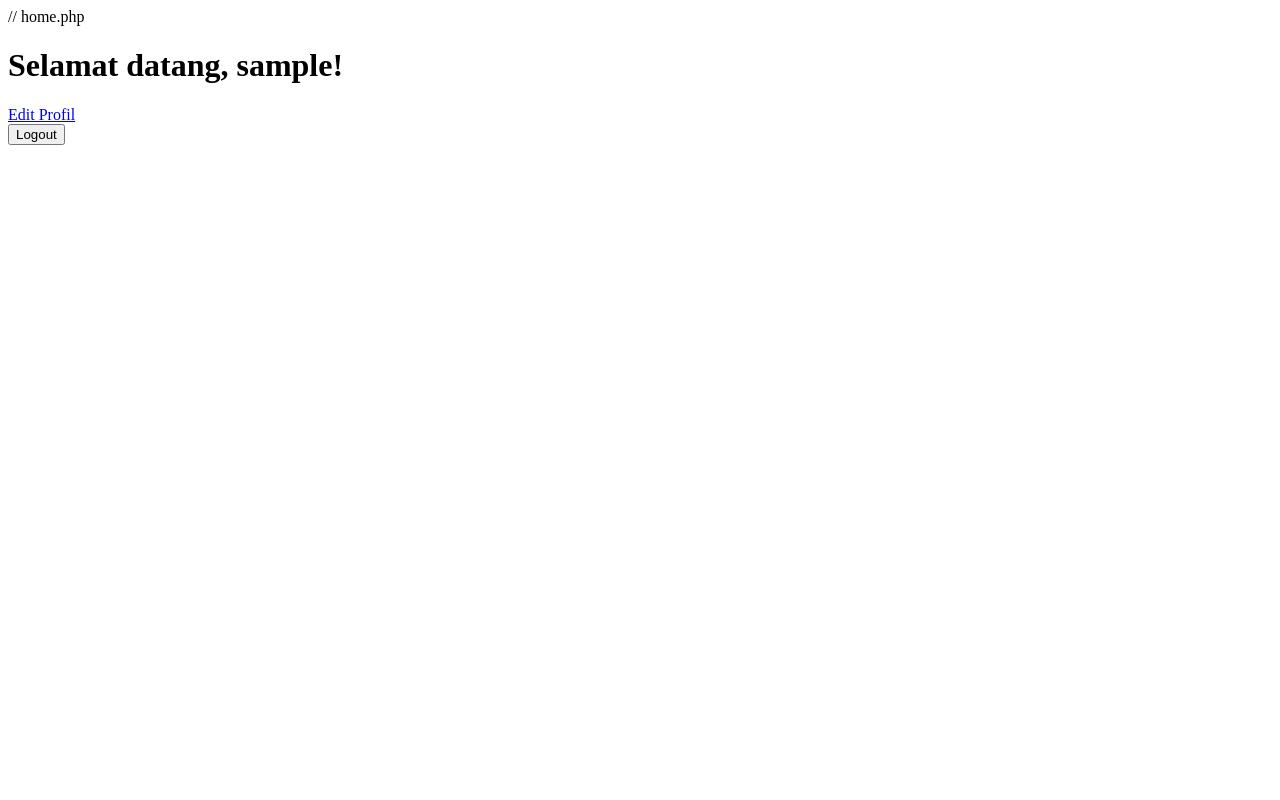
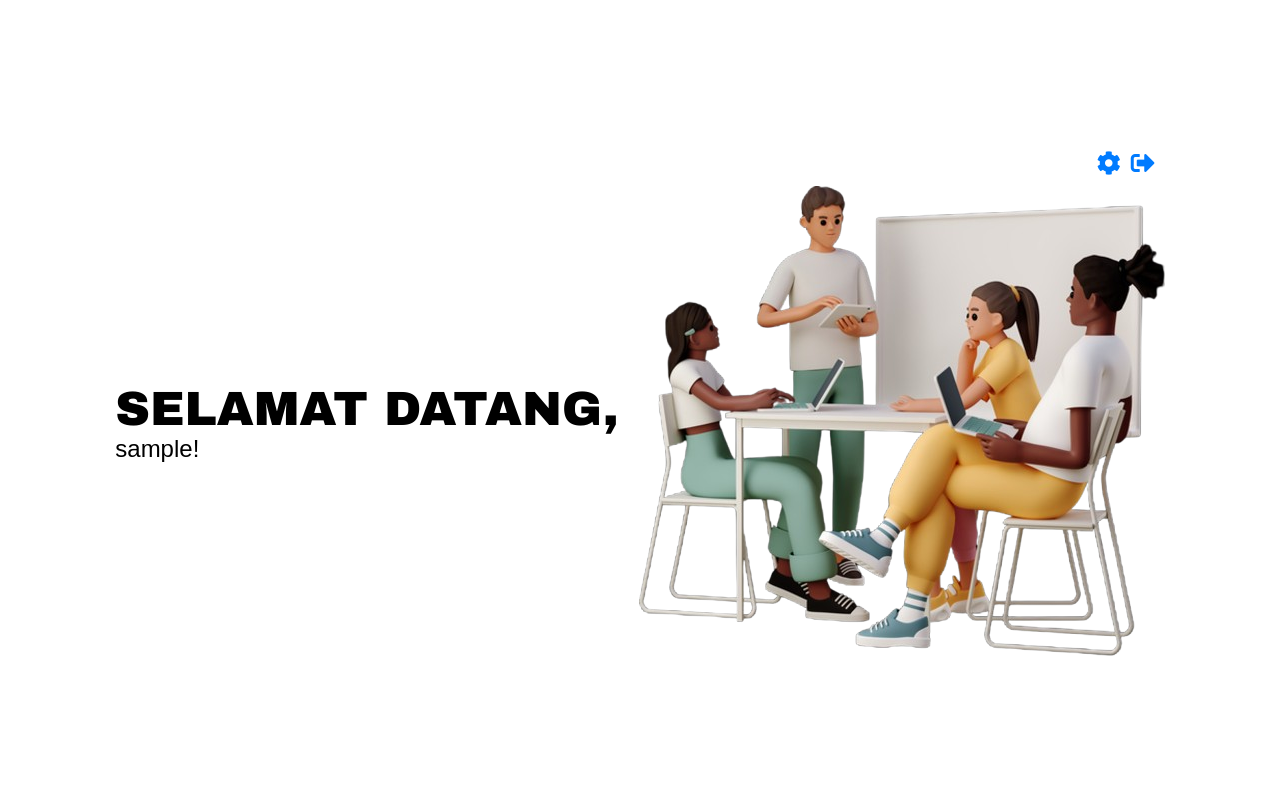
Before and after one commit to yayinsilalahi/implementasi, a PHP site: page /home.php in a window 1280 px wide. Run offline with PHP 8.4, Linux system fonts and the light colour scheme; the visitor is signed in with stand-in values (Sample User, id 1).

Commit message:
mengedit home page

```diff
--- a/home.php
+++ b/home.php
@@ -1,4 +1,3 @@
-// home.php
 <?php
 session_start();
 if (!isset($_SESSION['user_id'])) {
@@ -8,22 +7,89 @@ if (!isset($_SESSION['user_id'])) {
 ?>
 
 <!DOCTYPE html>
-<html lang="en">
-<head>
-    <meta charset="UTF-8">
-    <meta name="viewport" content="width=device-width, initial-scale=1.0">
-    <title>Home</title>
-</head>
-<body>
-    <h1>Selamat datang, <?php echo htmlspecialchars($_SESSION['user_name']); ?>!</h1>
-    <!-- <form method="post" action="update_profile.php">
-        <button type="submit">Edit Profil</button>
-    </form> -->
-
-    <a href="/implementasi/update.php"> Edit Profil </a>
-    <br>
-    <form method="post" action="logout.php">
-        <button type="submit">Logout</button>
-    </form>
-</body>
+<html>
+ <head>
+  <title>Welcome Page</title>
+  <link href="https://cdnjs.cloudflare.com/ajax/libs/font-awesome/5.15.3/css/all.min.css" rel="stylesheet" />
+  <style>
+   body {
+            margin: 0;
+            font-family: 'Arial', sans-serif;
+            display: flex;
+            justify-content: center;
+            align-items: center;
+            height: 100vh;
+            background-color: #ffffff;
+        }
+        .container {
+            text-align: center;
+            display: flex;
+            flex-direction: column;
+            align-items: center;
+        }
+        .header {
+            width: 100%;
+            display: flex;
+            justify-content: flex-end;
+            padding: 10px;
+            box-sizing: border-box;
+        }
+        .header i {
+            margin-left: 10px;
+            font-size: 24px;
+            color: #007bff;
+        }
+        .content {
+            display: flex;
+            align-items: center;
+            justify-content: center;
+        }
+        .text {
+            text-align: left;
+            margin-right: 20px;
+        }
+        .text h1 {
+            font-size: 48px;
+            margin: 0;
+            font-family: 'Arial Black', sans-serif;
+        }
+        .text p {
+            font-size: 24px;
+            margin: 0;
+            font-family: 'Arial', sans-serif;
+        }
+        .image {
+            max-width: 100%;
+            height: auto;
+        }
+        @media (max-width: 768px) {
+            .content {
+                flex-direction: column;
+            }
+            .text {
+                margin-right: 0;
+                margin-bottom: 20px;
+            }
+        }
+  </style>
+ </head>
+ <body>
+  <div class="container">
+   <div class="header">
+    <a href="update.php">
+        <i class="fas fa-cog"></i>
+    </a>
+    <a href="logout.php">
+        <i class="fas fa-sign-out-alt"></i>
+    </a>
+   </div>
+   <div class="content">
+    <div class="text">
+     <h1>SELAMAT DATANG,</h1>
+     <p><?php echo htmlspecialchars($_SESSION['user_name']); ?>!</p>
+    </div>
+    <img src="home.png" alt="">
+   </div>
+  </div>
+ </body>
 </html>
```
Also changed, not shown: home.png (added).
